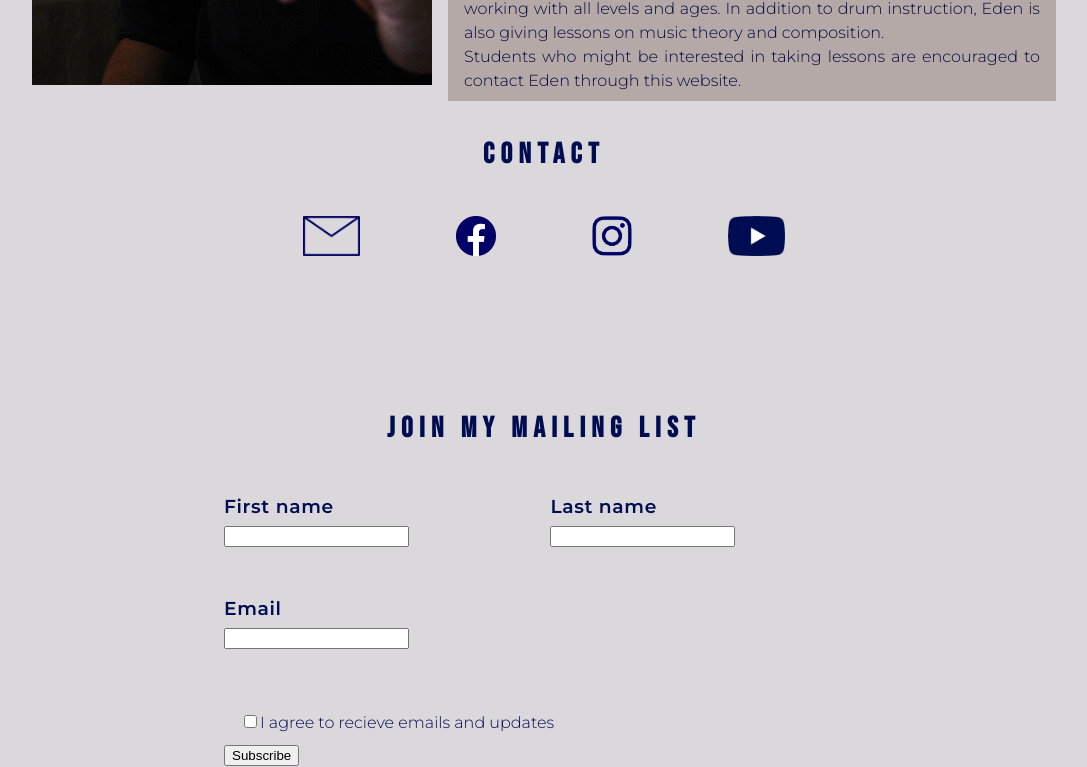
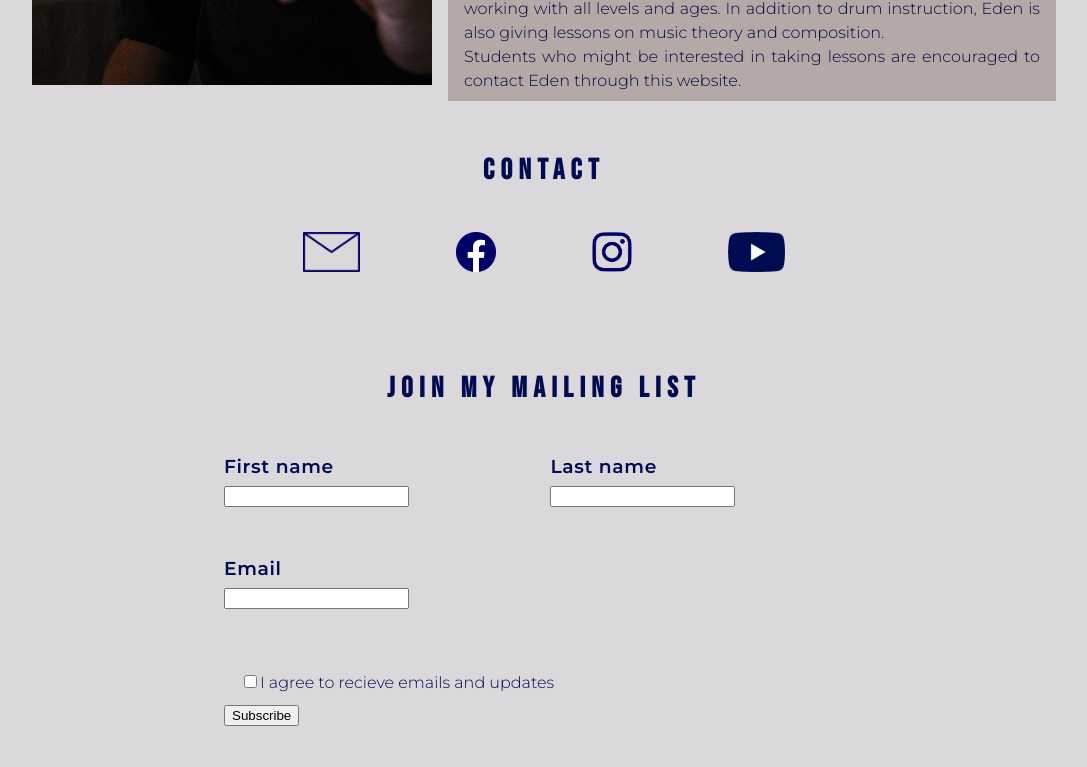
Before and after one commit to edenhargil/edenhargil.github.io, a website: page index.html in a window 1280 px wide. Shown: the part 2575-3342 px from the top of the page, without its empty margins (96-1183 px from the left). After the commit the page ends 3302 px from the top, so only its background shows below. Drawn offline with Linux system fonts and the light colour scheme.

Commit message:
footer wrap padding

```diff
--- a/css/style.css
+++ b/css/style.css
@@ -416,7 +416,7 @@ iframe {
   display: inline;
 }
 #footer-wrap {
-  padding: 0 0 5%;
+  padding: 1em 0 0.5em;
 }
 
 
```
